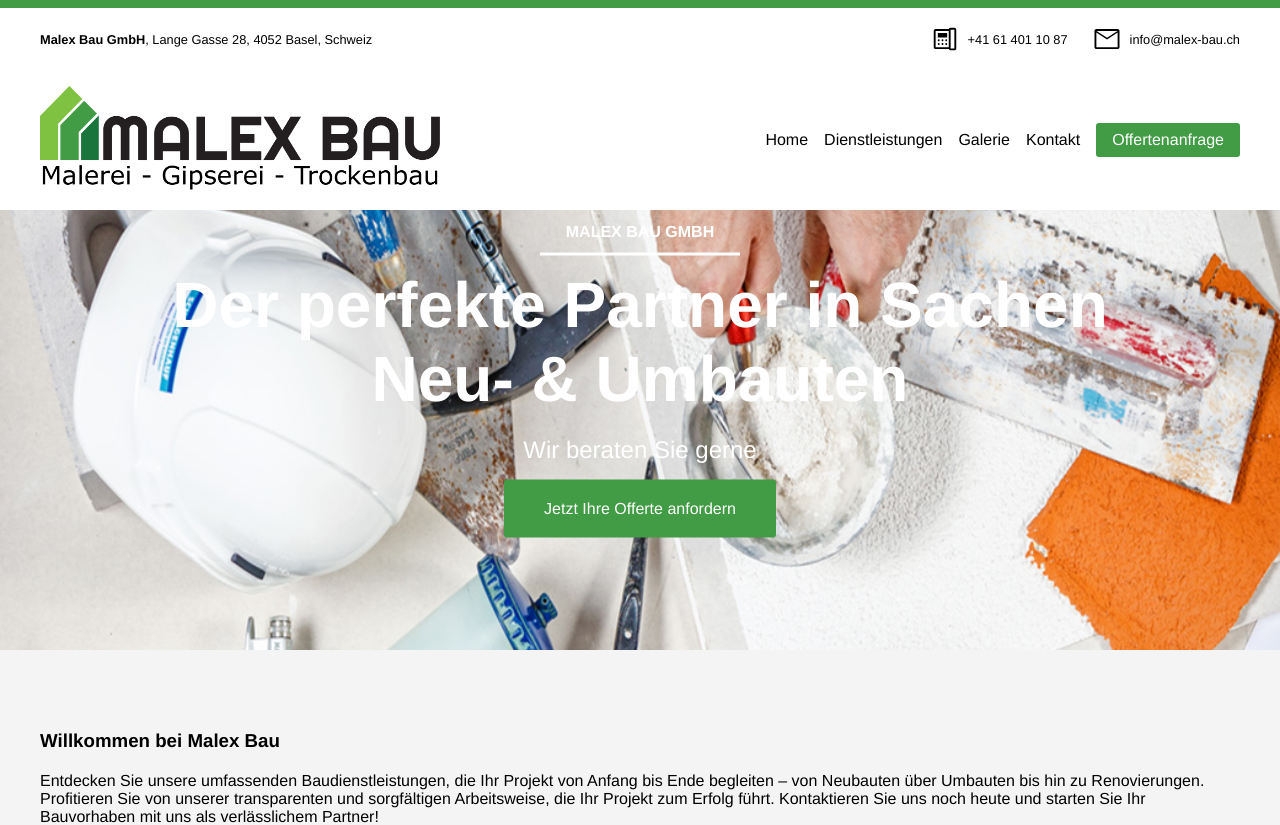
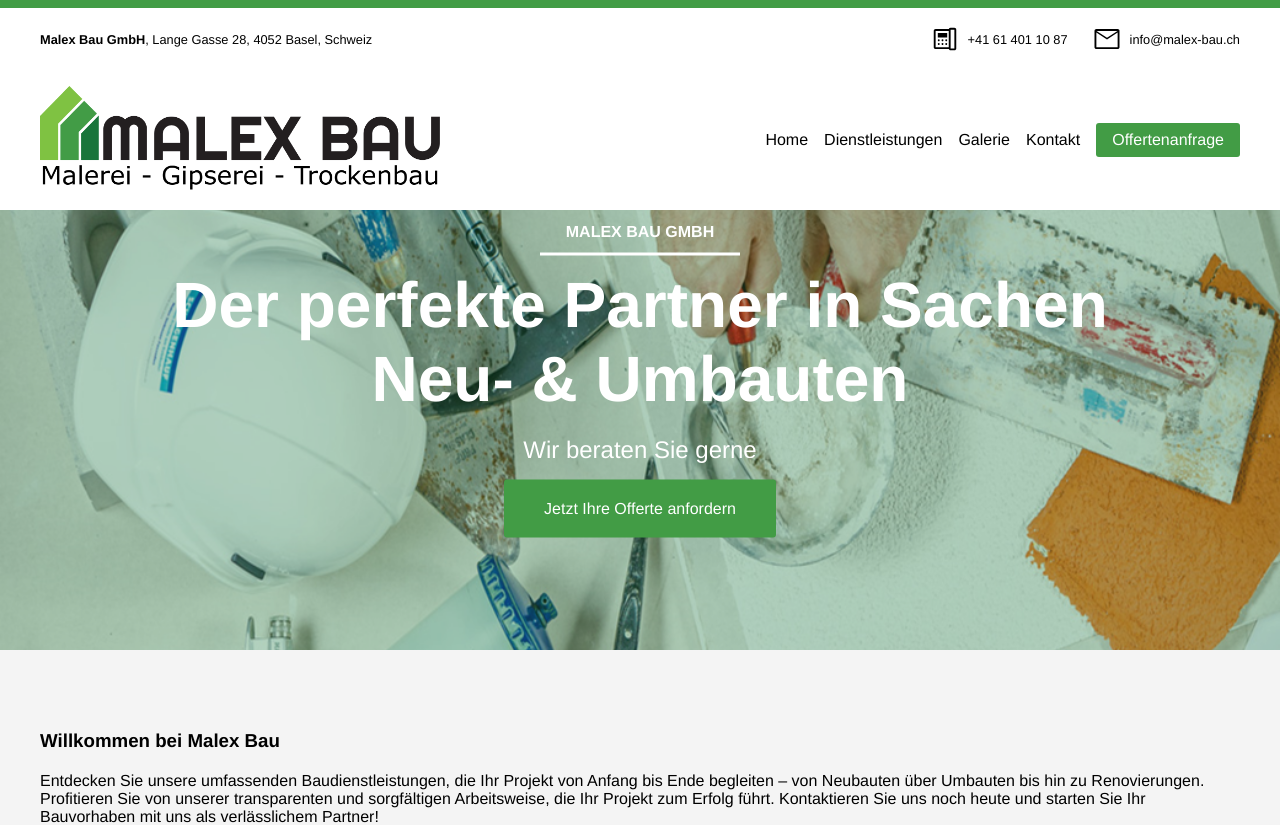
Before and after one commit to CSF-AG/malex-bau, a Vue app: page / in a window 1280 px wide. Shown: the top 825 px of the page. Built offline with nearby package versions, Linux system fonts and the light colour scheme.

Commit message:
Build: add new Hero section

```diff
--- a/src/assets/styles/main.css
+++ b/src/assets/styles/main.css
@@ -147,12 +147,22 @@
   background-position: center;
 }
 
+.hero__fade {
+  background: rgba(26, 117, 60, 0.3333333333);
+  height: 100%;
+  width: 100%;
+  position: absolute;
+  top: 0;
+  z-index: 1;
+}
+
 .hero__content {
   position: relative;
   top: 30%;
   transform: translateY(-50%);
   color: #fff;
   text-align: center;
+  z-index: 10;
 }
 
 .prefix {
--- a/src/assets/styles/main.scss
+++ b/src/assets/styles/main.scss
@@ -152,12 +152,22 @@
   background-position: center;
 }
 
+.hero__fade {
+  background: #1a753c55;
+  height: 100%;
+  width: 100%;
+  position: absolute;
+  top: 0;
+  z-index: 1;
+}
+
 .hero__content {
   position: relative;
   top: 30%;
   transform: translateY(-50%);
   color: #fff;
   text-align: center;
+  z-index: 10;
 }
 
 .prefix {
--- a/src/views/HomeView.vue
+++ b/src/views/HomeView.vue
@@ -3,6 +3,7 @@
 <template>
   <main>
     <section class="hero">
+      <div class="hero__fade"></div>
       <div class="container-lg">
         <div class="hero__content">
           <h1 class="prefix">Malex Bau GmbH</h1>
```
Also changed, not shown: 1 other file (tests, documents, lock files or other folders).
